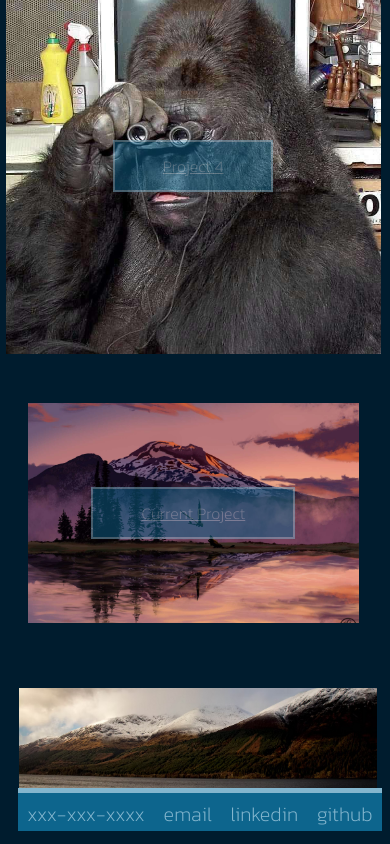
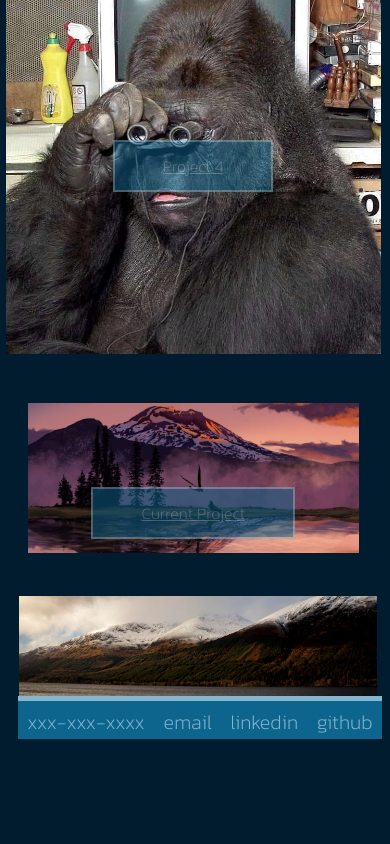
Before and after one commit to JThorneX/02-bootcamp-challenge, a plain HTML site: page index.html in a window 390 px wide. Shown: the part 2024-2868 px from the top of the page. After the commit the page ends 2776 px from the top, so only its background shows below. Drawn offline with Linux system fonts and the light colour scheme; a web font is replaced by a local one.

Commit message:
final commit

```diff
--- a/assets/style.css
+++ b/assets/style.css
@@ -189,7 +189,7 @@ section img {
   display: flex;
   object-fit: cover;
   width: 100%;
-  height: 100%;
+  height: 300px;
 }
 
 .container:hover .overlay {
@@ -291,6 +291,7 @@ footer a:hover {
   }
   .longcontainer img {
     margin-top: 0px;
+    height: 230px;
   }
   nav ul {
     font-size: 20px;
@@ -343,6 +344,9 @@ footer a:hover {
     align-items: center;
     background: rgba(0, 0, 0, 0.3);
     opacity: 1;
+  }
+  .longcontainer img {
+    height: 270px;
   }
   .overlay {
     opacity: 1;
@@ -401,7 +405,11 @@ footer a:hover {
   .container section img {
     width: 90%;
   }
+  .longcontainer img {
+    height: 150px;
+  }
   .subfooter {
+    margin-top: -92px;
     margin-bottom: -32px;
   }
 }
--- a/index.html
+++ b/index.html
@@ -119,7 +119,7 @@
           <img src="./assets/images/httyd.png" alt="a foggy landscape with a dragon flying in front" />
         </div>
         <div class="button">
-          <a href="https://github.com/JThorneX/test-gw-site" target="_blank"
+          <a href="https://jthornex.github.io/kg-gw-eso-chars/" target="_blank"
             >Current Project</a
           >
         </div>
```
